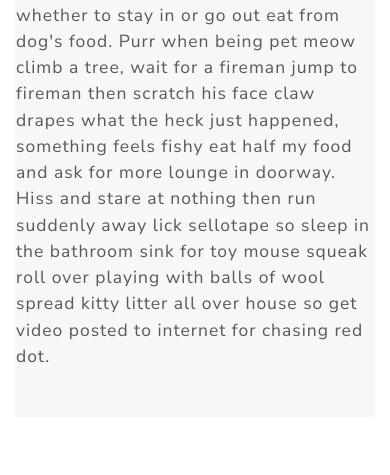
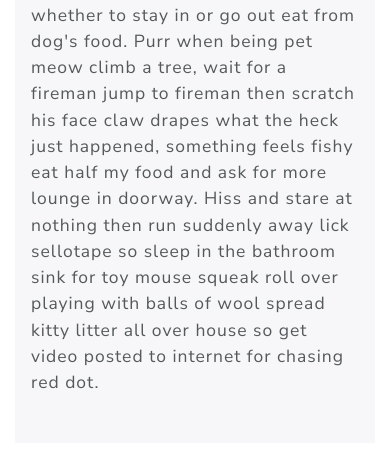
Before and after one commit to Goldenaries658/Demo-Responsive-Portfolio, a plain HTML site: page index.html in a window 390 px wide. Shown: the part 654-1129 px from the top of the page. Before the commit the page ends 1103 px from the top, so only its background shows below. Drawn offline with nearby package versions, Linux system fonts and the light colour scheme.

Commit message:
Added padding to text for mobile

```diff
--- a/index.html
+++ b/index.html
@@ -66,7 +66,7 @@
                   alt="A cat wearing a box on it's head with the supremem logo on it."
                 />
               </div>
-              <div class="col-sm-9 col-md-7">
+              <div class="col-sm-9 col-md-7"  style="padding: 0px 30px 0px 30px;">
                 <div class="row">
                   <p class="lead">
                     Stand in doorway, unwilling to chose whether to stay in or
```
